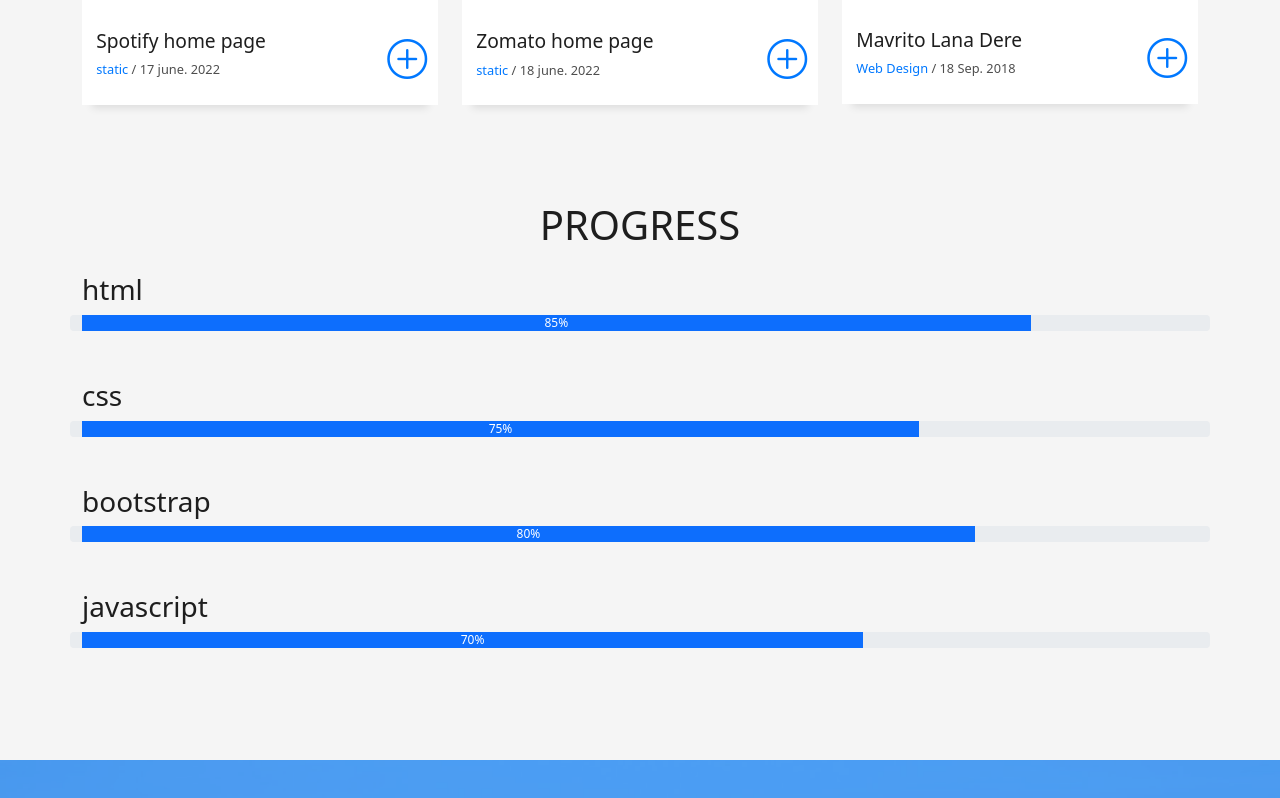
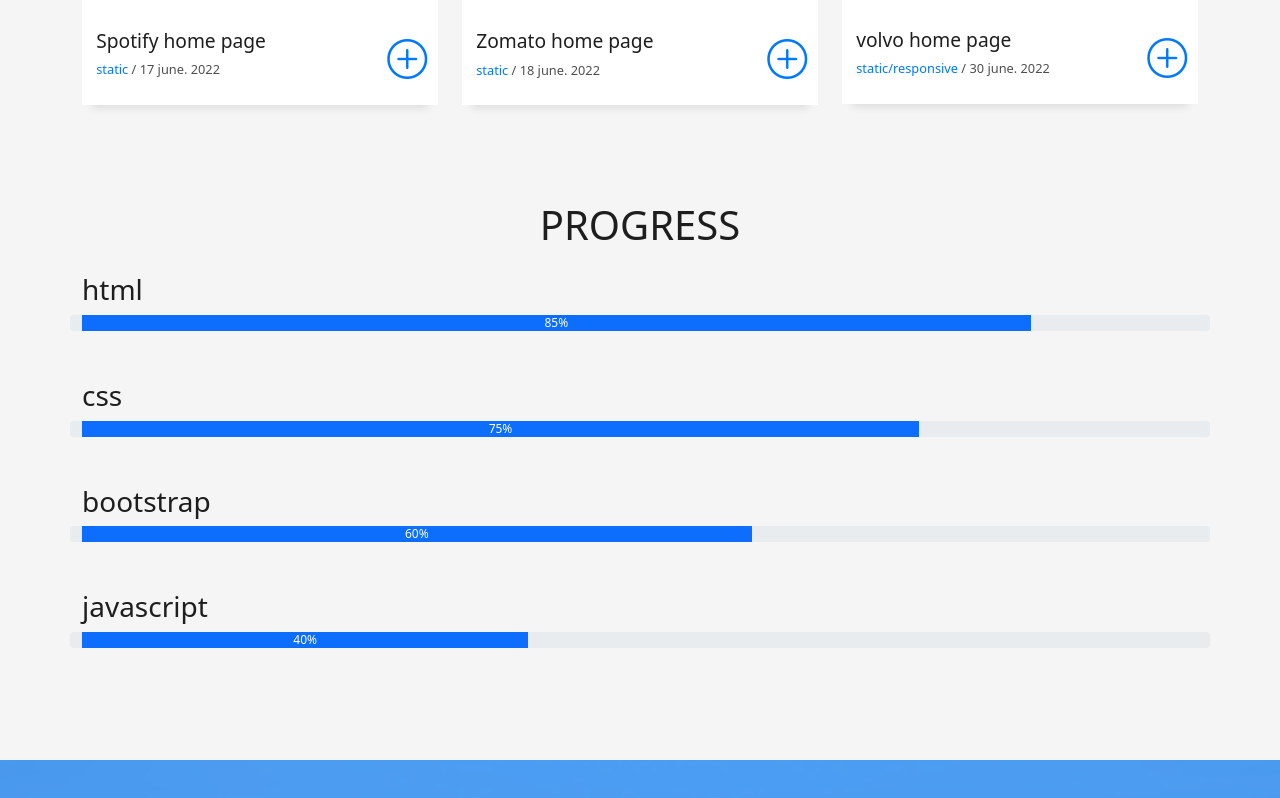
Before and after one commit to alendevassy09/zomato-static.github.io, a plain HTML site: page portfolio/index.html in a window 1280 px wide. Shown: the part 2878-3676 px from the top of the page. Drawn offline with nearby package versions, Linux system fonts and the light colour scheme.

Commit message:
favicon updated

```diff
--- a/portfolio/index.html
+++ b/portfolio/index.html
@@ -4,7 +4,7 @@
 <head>
   <meta charset="utf-8">
   <meta content="width=device-width, initial-scale=1.0" name="viewport">
-
+  <link rel="shortcut icon" href="assets/Alen Devassy.jpg" type="image/x-icon">
   <title>Alen Devassy</title>
   <meta content="" name="description">
   <meta content="" name="keywords">
@@ -290,9 +290,9 @@
               <div class="work-content">
                 <div class="row">
                   <div class="col-sm-8">
-                    <h2 class="w-title">Mavrito Lana Dere</h2>
+                    <h2 class="w-title">volvo home page</h2>
                     <div class="w-more">
-                      <span class="w-ctegory">Web Design</span> / <span class="w-date">18 Sep. 2018</span>
+                      <span class="w-ctegory">static/responsive</span> / <span class="w-date">30 june. 2022</span>
                     </div>
                   </div>
                   <div class="col-sm-4">
@@ -325,11 +325,11 @@
             </div>
             <h3>bootstrap</h3>
             <div class="progress mb-5">
-              <div class="progress-bar" role="progressbar" style="width: 80%;" aria-valuenow="80" aria-valuemin="0" aria-valuemax="100">80%</div>
+              <div class="progress-bar" role="progressbar" style="width: 60%;" aria-valuenow="60" aria-valuemin="0" aria-valuemax="100">60%</div>
             </div>
             <h3>javascript</h3>
             <div class="progress mb-5">
-              <div class="progress-bar" role="progressbar" style="width: 70%;" aria-valuenow="70" aria-valuemin="0" aria-valuemax="100">70%</div>
+              <div class="progress-bar" role="progressbar" style="width: 40%;" aria-valuenow="40" aria-valuemin="0" aria-valuemax="100">40%</div>
             </div>
       </div>
   </div>
```
